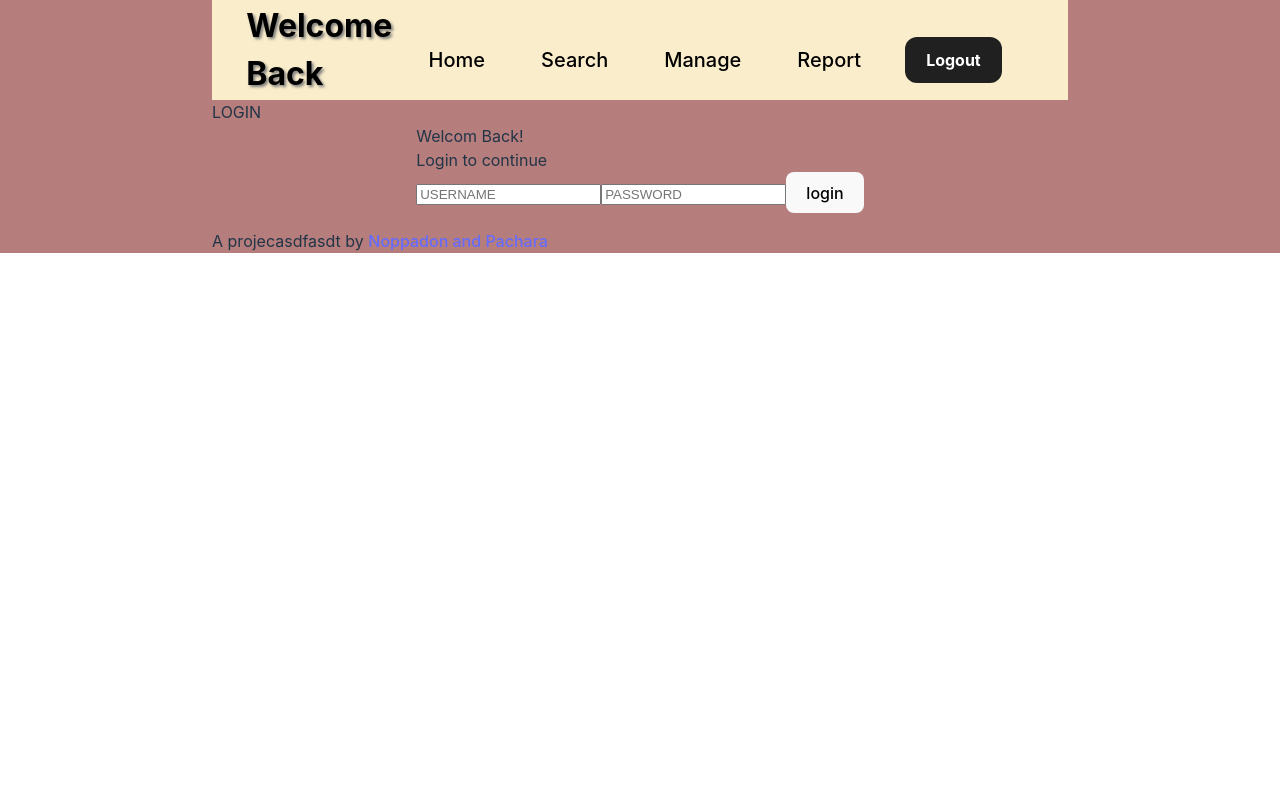
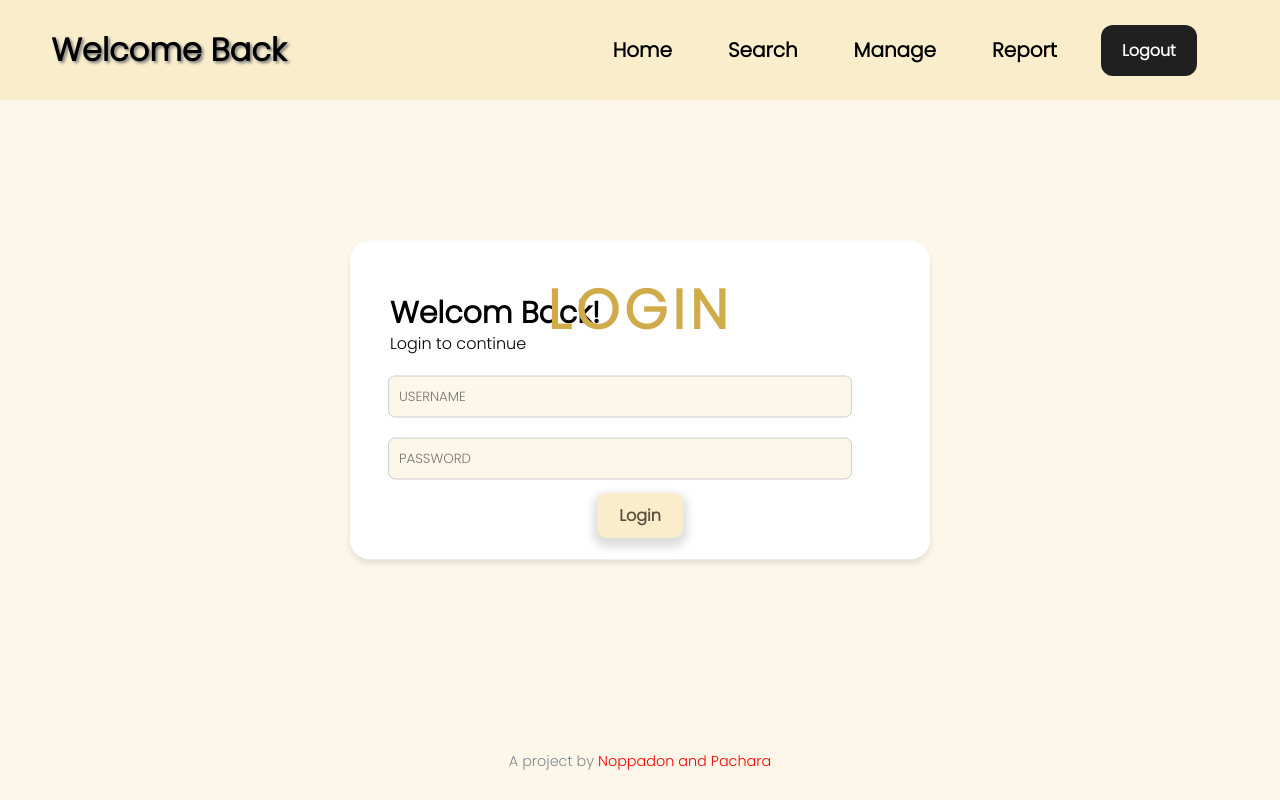
Before and after one commit to GreetingSabaideeboo/KengMok, a React (Vite) app in the folder webadmin/Fontend/: page /register in a window 1280 px wide. Built offline with nearby package versions, Linux system fonts and the light colour scheme.

Commit message:
Css by mok

```diff
--- /dev/null
+++ b/webadmin/Fontend/src/css/login.css
@@ -0,0 +1,141 @@
+.box {
+    display: inline-block;
+    justify-content: center;
+    align-items: center;
+    background-color:#FCF7E8;
+  }
+
+  .loginbackground {
+    background-color:white;
+    border-radius: 20px;
+    box-shadow: 0 4px 6px rgba(0, 0, 0, 0.1);
+    position: absolute;
+    padding-bottom: 60px;
+    top: 50%;
+    left: 50%;
+    transform: translate(-50%, -50%);
+    z-index: 0;
+    box-sizing: border-box; /* เพิ่มบรรทัดนี้ */
+}
+
+  /* .loginbox {
+    border: 1px solid #ccc;
+    position: relative;
+    padding: 20px;
+    border-radius: 5px;
+    box-shadow: 0 4px 6px rgba(0, 0, 0, 0.1);
+  } */
+
+  .topic {
+    color: #D0AB4A;
+    font-family: 'Poppins';
+    font-size: 55px;
+    font-weight: bolder;
+    text-align: center;
+    margin-top: 168px;
+    position: relative;
+    z-index: 1;
+    letter-spacing: 5px;
+}
+
+  .wel {
+    color: #000000;
+    font-size: 30px;
+    font-weight: bold;
+    text-align: left;
+    margin-bottom: -5px;
+    margin-left: 40px;
+    margin-top: 50px;
+
+  }
+
+  .ltc {
+    color: #000000;
+    font-size: 16px;
+    font-weight: lighter;
+    text-align: left;
+    margin-bottom: 20px;
+    margin-left: 40px;
+  }
+
+  .text,
+  .password {
+    display: inline-block;
+    margin-bottom: 12px;
+  }
+
+  input[type="text"],
+  input[type="password"] {
+    background-color: #FCF7E8;
+    width: 80%;
+    padding: 10px;
+    border: 1px solid #ccc;
+    border-radius: 7px;
+    box-sizing: border-box;
+    margin-bottom: 20px;
+    margin-left: 38px;
+    margin-right: -26px;
+
+  }
+
+  /* button {
+    background-color: #FAEDCB;
+    position: absolute;
+    font-size:16px;
+    font-weight: bold;
+    color: #564F3D;
+    padding: 10px 22px;
+    border: none;
+    border-radius: 10px;
+    cursor: pointer;
+    top: 50%;
+    left: 50%;
+    transform: translate(-50%,-50%);
+    box-shadow: 0px 5px 10px 4px rgba(0, 0, 0, 0.14);
+    transition: all 0.4s ease-out;
+    margin-top: 28px;
+    margin-bottom: 5px;
+
+  } */
+
+  .butlog {
+    background-color: #FAEDCB;
+    position: absolute;
+    font-size:16px;
+    font-weight: bold;
+    color: #564F3D;
+    padding: 10px 22px;
+    border: none;
+    border-radius: 10px;
+    cursor: pointer;
+    top: 80%;
+    left: 50%;
+    transform: translate(-50%,-50%);
+    box-shadow: 0px 5px 10px 4px rgba(0, 0, 0, 0.14);
+    transition: all 0.4s ease-out;
+    margin-top: 20px;
+    margin-bottom: 5px;
+  }
+
+  button:hover {
+    background-color: #D0AB4A;
+    border-color: #ffffff;
+    color: #FAEDCB;
+    box-shadow: 6px 5px 10px 4px rgba(0, 0, 0, 0.14);
+
+  }
+
+  p {
+    text-align: center;
+    margin-top: 20px;
+    font-size: 14px;
+  }
+
+  p a {
+    color: #4CAF50;
+    text-decoration: none;
+  }
+
+  p a:hover {
+    text-decoration: underline;
+  }
--- a/webadmin/Fontend/src/index.css
+++ b/webadmin/Fontend/src/index.css
@@ -1,69 +1,151 @@
+@import url('https://fonts.googleapis.com/css2?family=Montserrat:ital,wght@0,300;0,400;1,200&family=Poppins:wght@300&display=swap');
+
+body {
+  padding-bottom: 100px !important;
+  height: auto;
+}
+.footer {
+  position: fixed;
+       text-align: center;
+       bottom: 0px;
+       width: 100%;
+}
+.footer p {
+  margin-bottom: 28px;
+  padding: 0;
+}
+.footer-by {
+  font-size: .9em;
+  margin: 60px 0 50px 0;
+  color: #7e8890;
+}
+p {
+  display: block;
+  margin-block-start: 1em;
+  margin-block-end: 1em;
+  margin-inline-start: 0px;
+  margin-inline-end: 0px;
+}
+
 :root {
-  font-family: Inter, system-ui, Avenir, Helvetica, Arial, sans-serif;
-  line-height: 1.5;
-  font-weight: 400;
+  --bg-primary: #FCF7E8;
+  --bg-secondary: #FCF7E8;
+  --bg-terniary: #ffffff;
+  --text-primary: #ff0000;
+}
+/*Monday-Sunday*/
+@media (weekday: 1) {
+  :root {
+    --bg-primary: #FCF7E8;
+  }
+  body {
+    background-color: var(--bg-primary);
+  }
+}
+@media (weekday: 2) {
+  :root {
+    --bg-primary: #FCF7E8;
+  }
+  body {
+    background-color: var(--bg-primary);
+  }
+}
+@media (weekday: 3) {
+  :root {
+    --bg-primary: #FCF7E8;
+  }
+  body {
+    background-color: var(--bg-primary);
+  }
+}
+@media (weekday: 4) {
+  :root {
+    --bg-primary: #FCF7E8;
+  }
+  body {
+    background-color: var(--bg-primary);
+  }
+}
+@media (weekday: 5) {
+  :root {
+    --bg-primary: #FCF7E8;
+  }
+  body {
+    background-color: var(--bg-primary);
+  }
+}
+@media (weekday: 6) {
+  :root {
+    --bg-primary: #FCF7E8;
+  }
+  body {
+    background-color: var(--bg-primary);
+  }
+}
+@media (weekday: 0) {
+  :root {
+    --bg-primary: #FCF7E8;
+  }
+  body {
+    background-color: var(--bg-primary);
+  }
+}
+* {
+  box-sizing: border-box;
+  padding: 0;
+  margin: 0;
+  font-family: 'Poppins', sans-serif;
+}
 
-  color-scheme: light dark;
-  color: rgba(255, 255, 255, 0.87);
-  /* background-color: #242424; */
+h1,
+h2 {
+  margin: 45px;
+  font-weight: 600;
+}
 
-  font-synthesis: none;
-  text-rendering: optimizeLegibility;
-  -webkit-font-smoothing: antialiased;
-  -moz-osx-font-smoothing: grayscale;
+body {
+  background-color: var(--bg-primary);
 }
 
 a {
-  font-weight: 500;
-  color: #646cff;
-  text-decoration: inherit;
-}
-a:hover {
-  color: #535bf2;
+  text-decoration: none;
+  color: var(--text-primary);
 }
 
-body {
-  margin: 0 0 auto;
+/* a:hover {
+  color: var(--bg-terniary);
+} */
 
-  place-items: center;
-  width: auto;
-  background-color: #b67d7d;
+.signature {
+  justify-content:center;
+  align-items: center;
+  text-align:center
 
 }
 
-h1 {
-  font-size: 3.2em;
-  line-height: 1.1;
+.w100-dflex-align-center-justify-center {
+  width: 100%;
+  display: flex;
+  align-items: center;
+  justify-content: center;
 }
 
-button {
-  border-radius: 8px;
-  border: 1px solid transparent;
-  padding: 0.6em 1.2em;
-  font-size: 1em;
-  font-weight: 500;
-  font-family: inherit;
-  background-color: #1a1a1a;
-  cursor: pointer;
-  transition: border-color 0.25s;
+.avatar {
+  width: 40px;
+  height: 40px;
+  border-radius: 50%;
+  border: none;
+  object-fit: cover;
+  margin-right: 10px;
 }
-button:hover {
-  border-color: #646cff;
+.github-icon {
+  font-size: 1.5em;
+  transition: 0.3s ease-in-out;
 }
-button:focus,
-button:focus-visible {
-  outline: 4px auto -webkit-focus-ring-color;
+.github-icon:hover {
+  scale: 1.1;
 }
 
-@media (prefers-color-scheme: light) {
-  :root {
-    color: #213547;
-    background-color: #ffffff;
-  }
-  a:hover {
-    color: #747bff;
-  }
-  button {
-    background-color: #f9f9f9;
-  }
+.endtext {
+  color: #ff0000;
 }
--- a/webadmin/Fontend/src/pages/Footer.jsx
+++ b/webadmin/Fontend/src/pages/Footer.jsx
@@ -1,12 +1,14 @@
 function Footer(){
     return(
         <div>
+        <footer className="footer">
         <p className="footer-by">
-        A projecasdfasdt by{" "}
-        <a className="endtext">
-          Noppadon and Pachara
-        </a>
-      </p>
+          A project by{" "}
+          <a className="endtext">
+            Noppadon and Pachara
+          </a>
+        </p>
+      </footer>
       </div>
     )
 }
--- a/webadmin/Fontend/src/pages/Home.jsx
+++ b/webadmin/Fontend/src/pages/Home.jsx
@@ -9,6 +9,14 @@ function Home() {
       <h1>Home</h1>
       <h2>This is Home Page</h2>
       {/* <img src={pic} alt="Logo" />; */}
+      <footer className="footer">
+        <p className="footer-by">
+          A project by{" "}
+          <a className="endtext">
+            Noppadon and Pachara
+          </a>
+        </p>
+      </footer>
     </body>
   );
 }
--- a/webadmin/Fontend/src/pages/Login.jsx
+++ b/webadmin/Fontend/src/pages/Login.jsx
@@ -2,6 +2,7 @@ import * as React from "react";
 import Axios from "axios";
 import { useState } from "react";
 import { useNavigate  } from "react-router-dom";
+import "../css/login.css";
 
 
 export default function Sing_up() {
@@ -46,7 +47,7 @@ export default function Sing_up() {
           {/* <div className="password">Password : </div> */}
           <input type="password" placeholder="PASSWORD" onChange={(event) => {setpassword(event.target.value);}}/>
 
-            <button className="butlog"onClick={requst_login} > login</button>
+            <button className="butlog"onClick={requst_login} > Login</button>
 
           {/* <p >
             Not registered? <a href="Register">Create an account</a>
```
Also changed, not shown: 2 other files (tests, documents, lock files or other folders).
